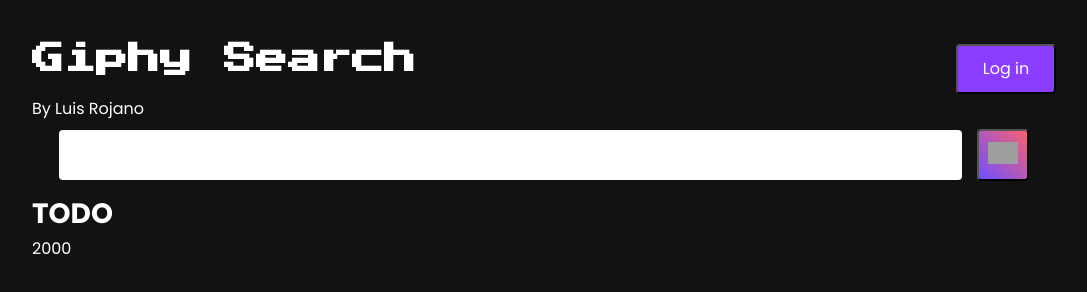
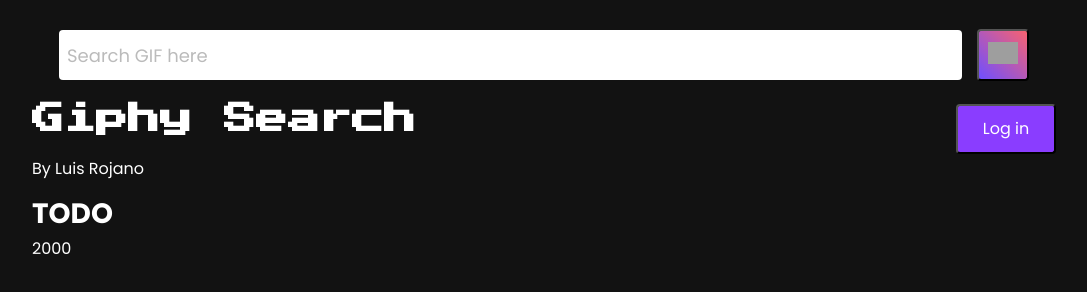
Before and after one commit to lcrojano/Giphy_Explorer, a plain HTML site: page index.html in a window 1280 px wide. Shown: the whole page, without its empty margins (96-1183 px from the left). Drawn offline with Linux system fonts and the light colour scheme; no server answers; grey boxes are pictures that could not be loaded.

Commit message:
made changes

```diff
--- a/index.html
+++ b/index.html
@@ -21,7 +21,7 @@
         </svg>
     </button>
     <section class="container flex-col justify-content-center">
-        <header class="flex-row justify-content-btw align-items-center">
+        <header class="flex-row justify-content-btw align-items-center headerdata">
             <div>
                 <h1 class="grow-2">Giphy Search</h1>
                 <caption>By Luis Rojano</caption>
@@ -31,13 +31,13 @@
         <section class="flex-col justify-content-center">
 
             <div class="flex-row justify-content-btw align-items-center stickysearchbar">
-                <input class="grow-2 sticky" type="search" name="search" id="search">
+                <input class="grow-2 sticky" type="search" name="search" id="search" placeholder="Search GIF here">
                 <button id="search-btn" class="primary-btn"><img src="https://giphy.com/static/img/search-icon.svg"
                         width="30"></button>
             </div>
         </section>
 
-        <section class="flex-row justify-content-btw  align-items-center">
+        <section class="flex-row justify-content-btw  align-items-center searchtermdata">
             <div class="flex-col ">
                 <strong id="search-term">GATOS</strong>
                 <span id="">2000</span>
--- a/styles/styles.css
+++ b/styles/styles.css
@@ -50,12 +50,15 @@
     padding: 20px 0;
 }
 
+.container .headerdata {
+    margin-top: 60px;
+}
+
 /* Search bar*/
 
 .stickysearchbar {
-
     position: fixed;
-    top: 120px;
+    top: 20px;
     right: 155px;
     left: 155px;
 }
@@ -70,11 +73,6 @@
     box-sizing: border-box;
     height: 50px;
     font-size: 18px;
-    /* position: fixed;
-    top: 120px;
-    left: 150px;
-    right: 320px; */
-
 }
 
 input[type="search"]::placeholder {
@@ -86,10 +84,6 @@
     height: 52px;
     border-radius: 4px;
     margin-left: 15px;
-    /* position: fixed;
-    top: 129px;
-    left: 80%;
-    right: 0; */
 }
 
 #search-btn:focus,
@@ -103,7 +97,6 @@
     font-size: 28px;
     text-transform: uppercase;
     margin-bottom: 10px;
-    margin-top: 60px;
 }
 
 
@@ -112,7 +105,6 @@
 .tag-menu {
     list-style: none;
     gap: 15px;
-    margin-top: 80px;
 }
 
 
```
